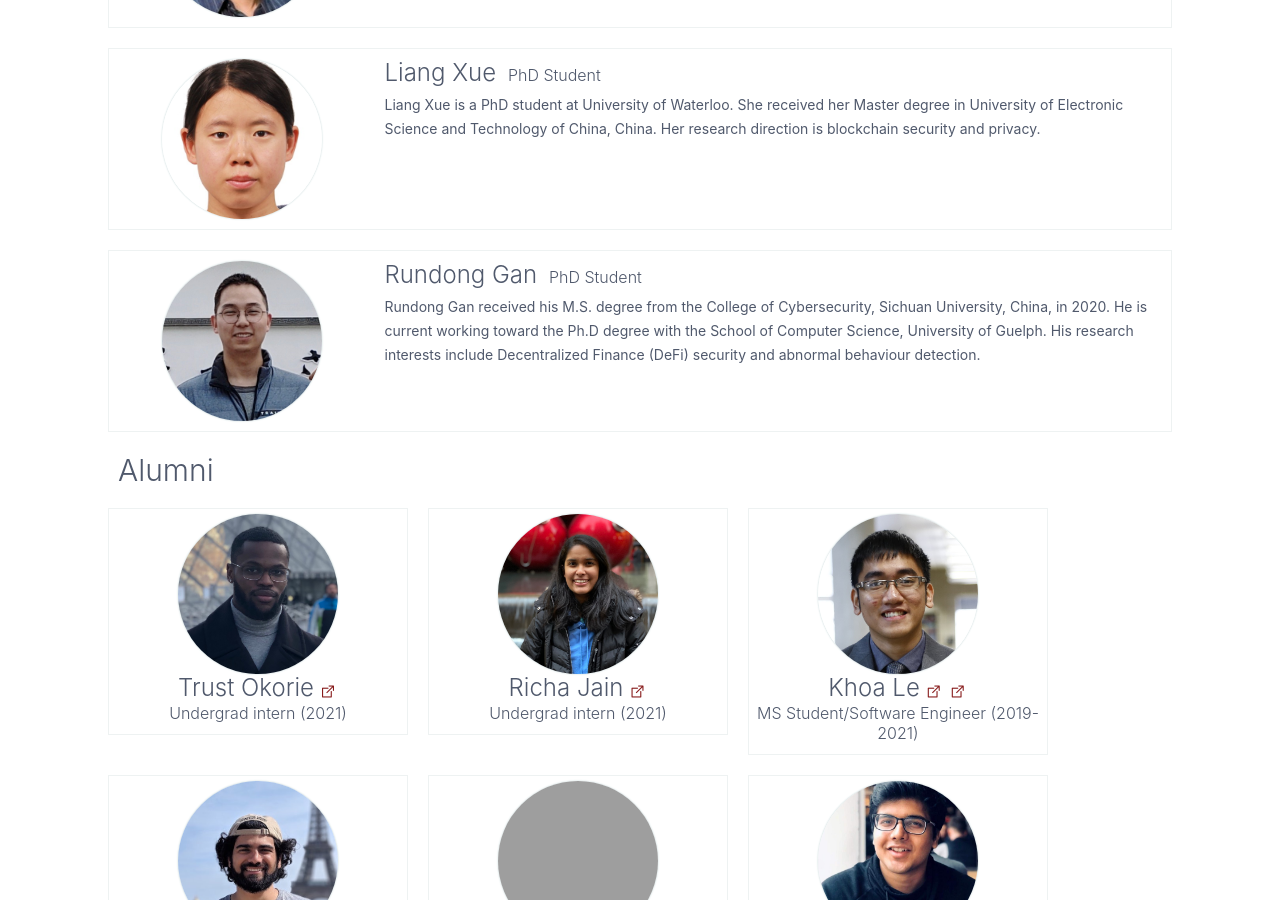
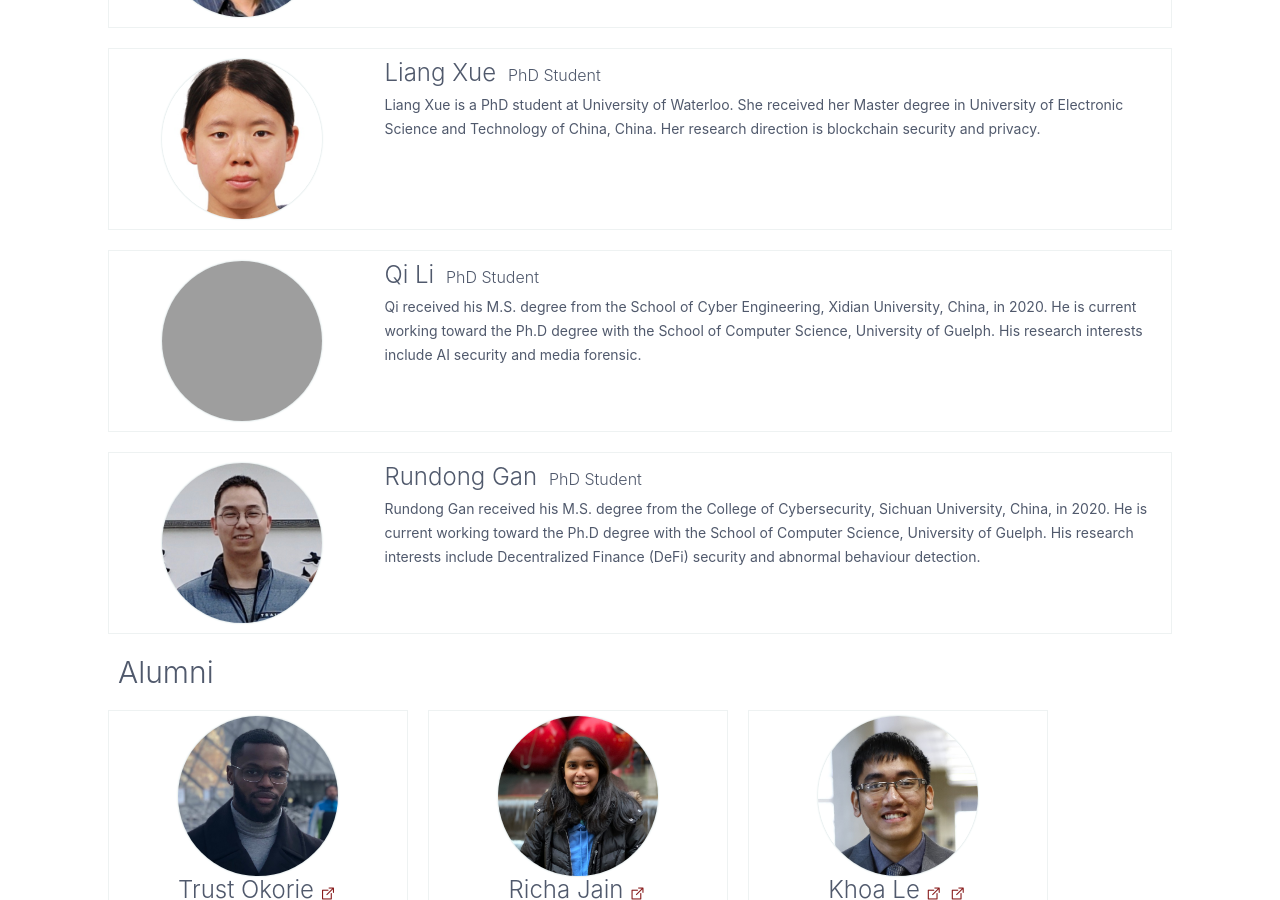
Before and after one commit to IgnisLi/IgnisLi.github.io, a Jekyll site: the page built from people.html, in a window 1280 px wide and 900 px high, scrolled down 4141 px. Built offline with Jekyll 4.4.1, drawn with Linux system fonts in a browser that asks for light colours; nearby versions of some CDN libraries; some web fonts are replaced; comment, search, counter and statistics services are not loaded; grey boxes are pictures that could not be loaded.

Commit message:
Update people.html

```diff
--- a/people.html
+++ b/people.html
@@ -130,6 +130,28 @@ Master degree in University of Electronic Science and Technology of China, China
           </div>
         </div>
 
+       <div class="column col-12">
+          <div class="card-people columns">
+            <div class="card-image column col-3 col-sm-12">
+              <div class="img-people" style="background-image: url(/images/people/qili.jpg);">
+              </div>
+            </div>
+            <div class="column col-9 col-sm-12">
+              <div class="card-header">
+                <h4 class="card-title">Qi Li</h4>&nbsp;&nbsp;
+                <h6 class="card-subtitle show-sm">PhD Student</h6>
+                <h6 class="card-subtitle-inline hide-sm">PhD Student</h6>
+              </div>
+              <div class="card-body">
+                <p>Qi received his M.S. degree from the School of Cyber Engineering, Xidian University, China, in 2020. He is current working
+                 toward the Ph.D degree with the School of Computer Science, University of Guelph. His research interests include AI security and media forensic.</p>
+
+              </div>
+
+            </div>
+          </div>
+        </div>
+
       <div class="column col-12">
           <div class="card-people columns">
             <div class="card-image column col-3 col-sm-12">
```
